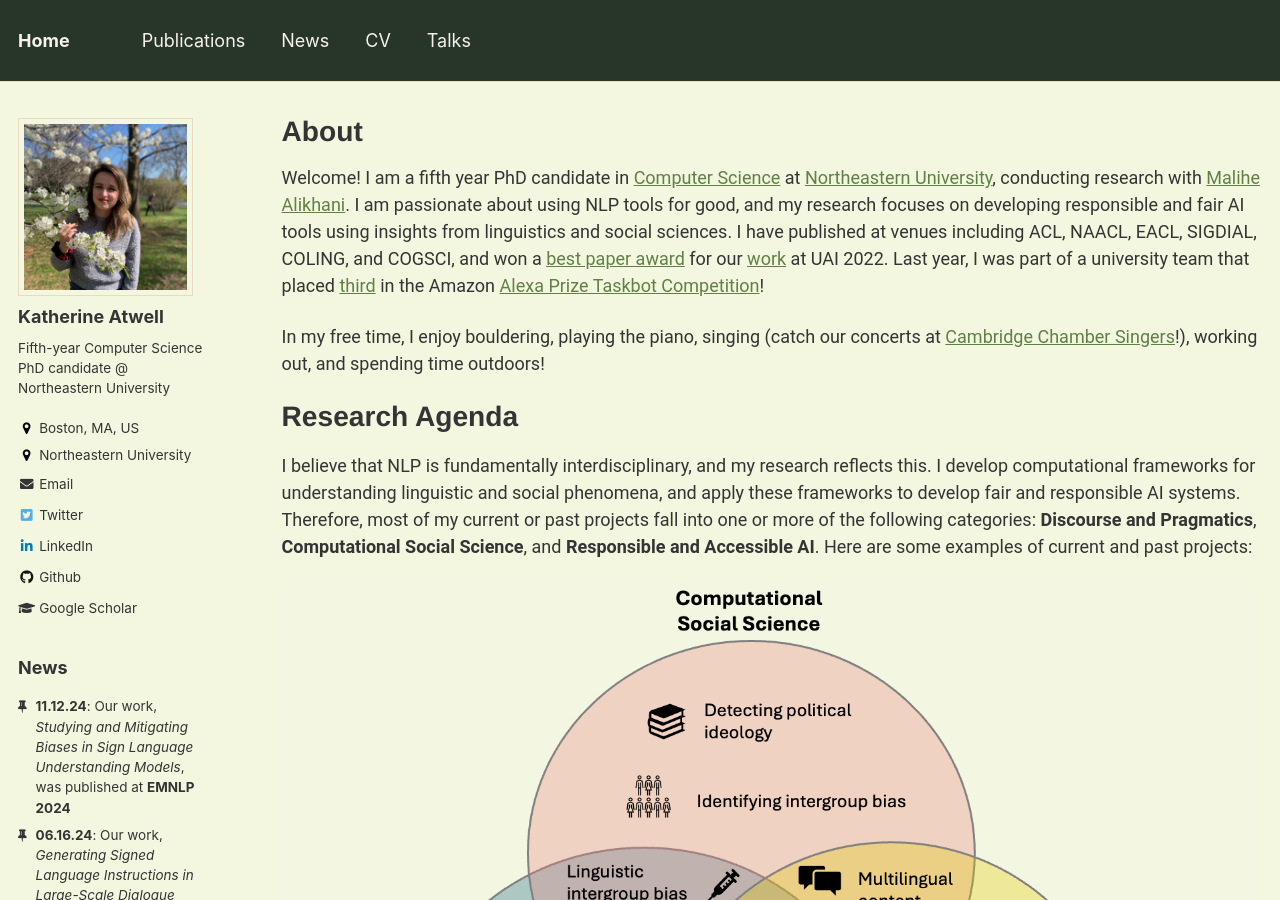
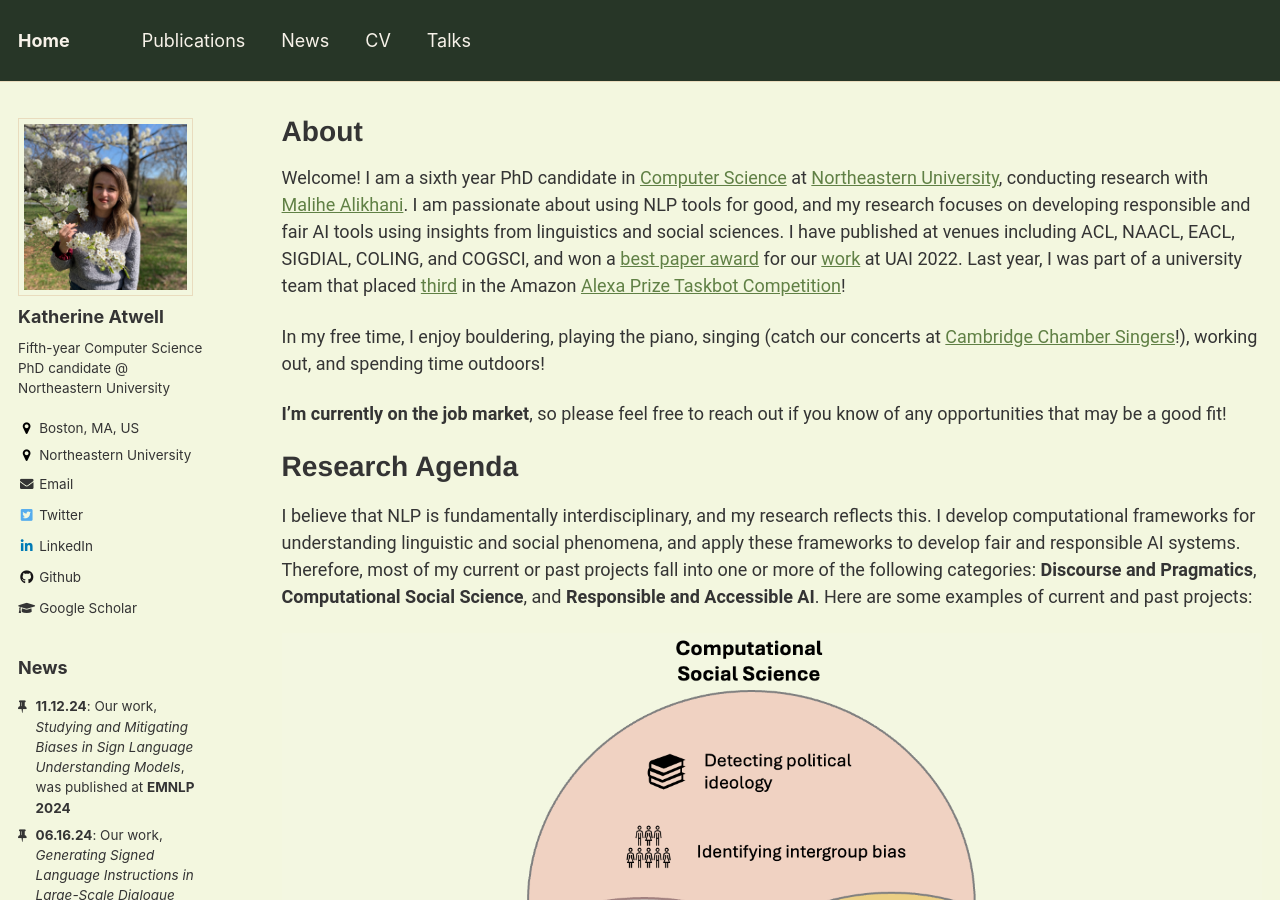
Before and after one commit to katherine-atwell/katherine-atwell.github.io, a Jekyll site: the page built from _pages/about.md, in a window 1280 px wide and 900 px high. Built offline with Jekyll 4.4.1, drawn with Linux system fonts in a browser that asks for light colours; nearby versions of some CDN libraries.

Commit message:
update about page

```diff
--- a/_pages/about.md
+++ b/_pages/about.md
@@ -9,9 +9,11 @@
   - /about.html
 ---
 
-Welcome! I am a fifth year PhD candidate in [Computer Science](https://www.khoury.northeastern.edu/) at [Northeastern University](https://www.northeastern.edu/), conducting research with [Malihe Alikhani](https://www.malihealikhani.com/). I am passionate about using NLP tools for good, and my research focuses on developing responsible and fair AI tools using insights from linguistics and social sciences. I have published at venues including ACL, NAACL, EACL, SIGDIAL, COLING, and COGSCI, and won a [best paper award](https://www.sci.pitt.edu/news/sci-graduate-students-faculty-member-win-best-paper-award-uai-2022) for our [work](https://proceedings.mlr.press/v180/sicilia22a/sicilia22a.pdf) at UAI 2022. Last year, I was part of a university team that placed [third](https://www.amazon.science/alexa-prize/taskbot-challenge/2022) in the Amazon [Alexa Prize Taskbot Competition](https://www.amazon.science/alexa-prize/taskbot-challenge)!
+Welcome! I am a sixth year PhD candidate in [Computer Science](https://www.khoury.northeastern.edu/) at [Northeastern University](https://www.northeastern.edu/), conducting research with [Malihe Alikhani](https://www.malihealikhani.com/). I am passionate about using NLP tools for good, and my research focuses on developing responsible and fair AI tools using insights from linguistics and social sciences. I have published at venues including ACL, NAACL, EACL, SIGDIAL, COLING, and COGSCI, and won a [best paper award](https://www.sci.pitt.edu/news/sci-graduate-students-faculty-member-win-best-paper-award-uai-2022) for our [work](https://proceedings.mlr.press/v180/sicilia22a/sicilia22a.pdf) at UAI 2022. Last year, I was part of a university team that placed [third](https://www.amazon.science/alexa-prize/taskbot-challenge/2022) in the Amazon [Alexa Prize Taskbot Competition](https://www.amazon.science/alexa-prize/taskbot-challenge)!
 
 In my free time, I enjoy bouldering, playing the piano, singing (catch our concerts at [Cambridge Chamber Singers](https://cambridgechambersingers.org/)!), working out, and spending time outdoors!
+
+**I'm currently on the job market**, so please feel free to reach out if you know of any opportunities that may be a good fit!
 
 Research Agenda
 ======
```
